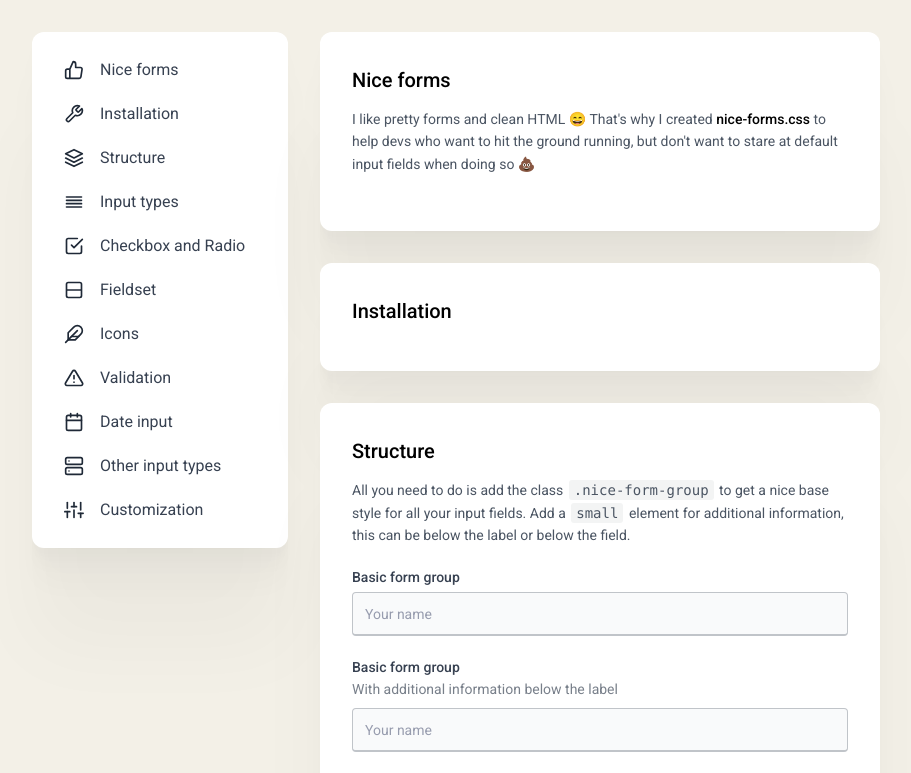
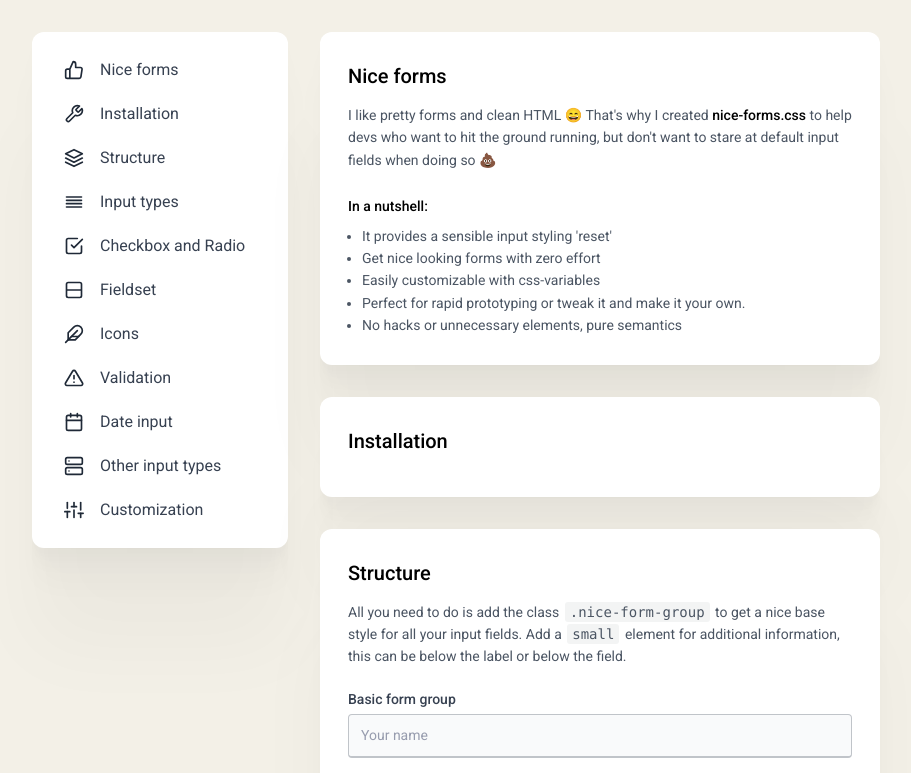
Before and after one commit to nielsVoogt/nice-forms.css, a website: page docs/index.html in a window 1280 px wide. Shown: the top 773 px of the page, without its empty margins (184-1095 px from the left). Drawn offline with Linux system fonts and the light colour scheme.

Commit message:
Readme and docs edits

```diff
--- a/docs/index.html
+++ b/docs/index.html
@@ -266,6 +266,14 @@
           <p>
             I like pretty forms and clean HTML 😄 That's why I created <strong>nice-forms.css</strong> to help devs who want to hit the ground running, but don't want to stare at default input fields when doing so 💩
           </p>
+          <strong>In a nutshell:</strong>
+          <ul>
+            <li>It provides a sensible input styling 'reset'</li>
+            <li>Get nice looking forms with zero effort</li>
+            <li>Easily customizable with css-variables</li>
+            <li>Perfect for rapid prototyping or tweak it and make it your own.</li>
+            <li>No hacks or unnecessary elements, pure semantics</li>
+          </ul>
         </section>
 
         <section>
--- a/docs/scss/_demo.scss
+++ b/docs/scss/_demo.scss
@@ -101,6 +101,7 @@ section {
   overflow: hidden;
   margin-bottom: 2rem;
   position: relative;
+  font-size: 0.875rem;
   box-shadow: 0 2.8px 2.2px rgba(0, 0, 0, 0.008),
     0 6.7px 5.3px rgba(0, 0, 0, 0.012), 0 12.5px 10px rgba(0, 0, 0, 0.015),
     0 22.3px 17.9px rgba(0, 0, 0, 0.018), 0 41.8px 33.4px rgba(0, 0, 0, 0.022),
@@ -113,17 +114,16 @@ section {
     margin-bottom: 0.75rem;
   }
 
-  p {
-    font-size: 0.875rem;
-    margin-bottom: 1.5rem;
-
-
-    > strong {
+  strong {
     font-weight: 500;
     color: black;
   }
 
-    > code {
+  p {
+    margin-bottom: 1.5rem;
+  }
+
+  code {
     font-weight: 500;
     font-family: Consolas, monaco, monospace;
     position: relative;
@@ -135,6 +135,11 @@ section {
     padding: 2px 5px;
     white-space: nowrap;
   }
+
+  ul {
+    margin-top: .5em;
+    padding-left: 1em;
+    list-style-type: disc;
   }
 
 }
--- a/nice-forms.scss
+++ b/nice-forms.scss
@@ -1,4 +1,5 @@
-:root {
+
+.nice-form-group {
   // Input size - used for height/padding calculations
   --nf-input-size: 1rem;
 
@@ -42,9 +43,7 @@
   --nf-slider-thumb-border-focus-width: 1px;
   --nf-slider-thumb-border-color: #ffffff;
   --nf-slider-thumb-background: var(--nf-input-focus-border-color);
-}
 
-.nice-form-group {
   display: block;
   margin-top: calc(var(--nf-input-size) * 1.5);
   line-height: 1;
@@ -359,6 +358,7 @@
 
   > input[type="color"] {
     border: var(--nf-input-border-width) solid var(--nf-input-border-color);
+    border-bottom-width: var(--nf-input-border-bottom-width);
     height: calc(var(--nf-input-size) * 2);
     border-radius: var(--nf-input-border-radius);
     padding: calc(var(--nf-input-border-width) * 2);
```
Also changed, not shown: README.md, dist/nice-forms.css, docs/css/index.css. Lines whose indentation alone changed are shown as unchanged.
